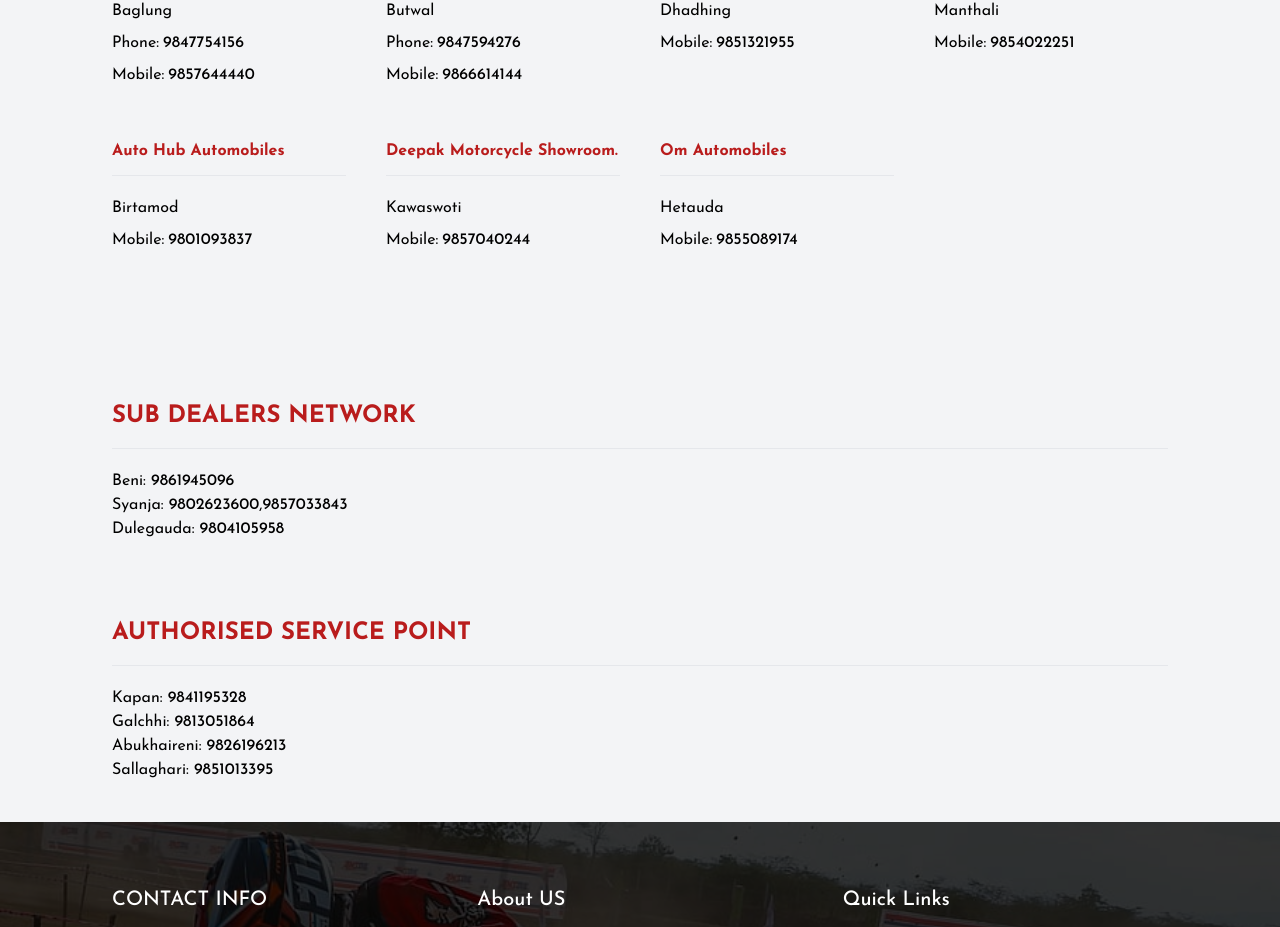
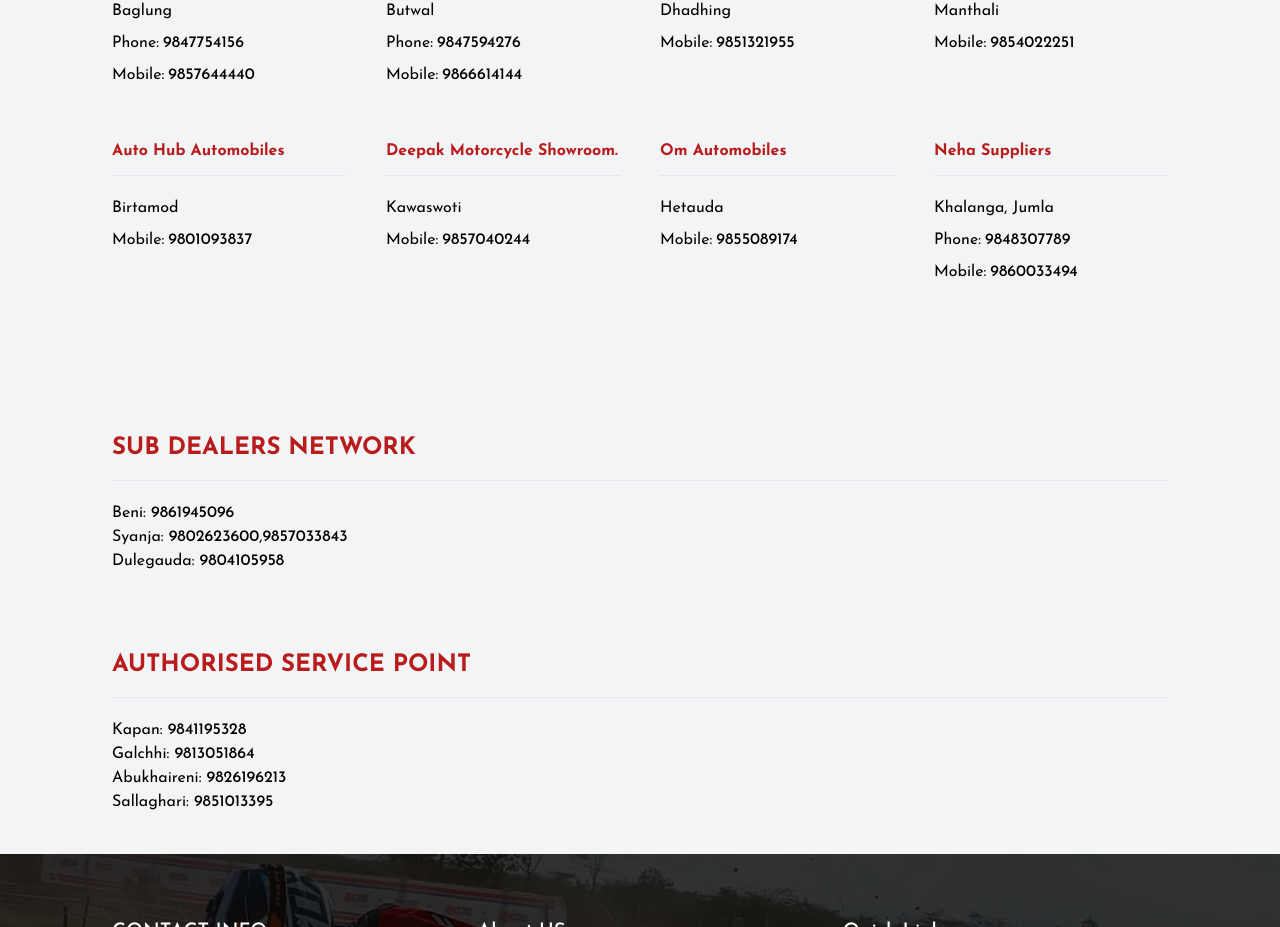
Before and after one commit to iamshishirpandey/motorhead-latest, a Next.js app: page /dealer-network in a window 1280 px wide. Shown: the part 920-1847 px from the top of the page. Built offline with nearby package versions, Linux system fonts and the light colour scheme.

Commit message:
update network dealer

```diff
--- a/src/pages/dealer-network.tsx
+++ b/src/pages/dealer-network.tsx
@@ -108,6 +108,13 @@
       address: "Hetauda",
       phone: "",
       mobilePhone: "9855089174",
+      email: "sales@motorheadnepal.com.np",
+    },
+    {
+      name: "Neha Suppliers",
+      address: "Khalanga, Jumla",
+      phone: "9848307789",
+      mobilePhone: "9860033494",
       email: "sales@motorheadnepal.com.np",
     },
   ];
```
